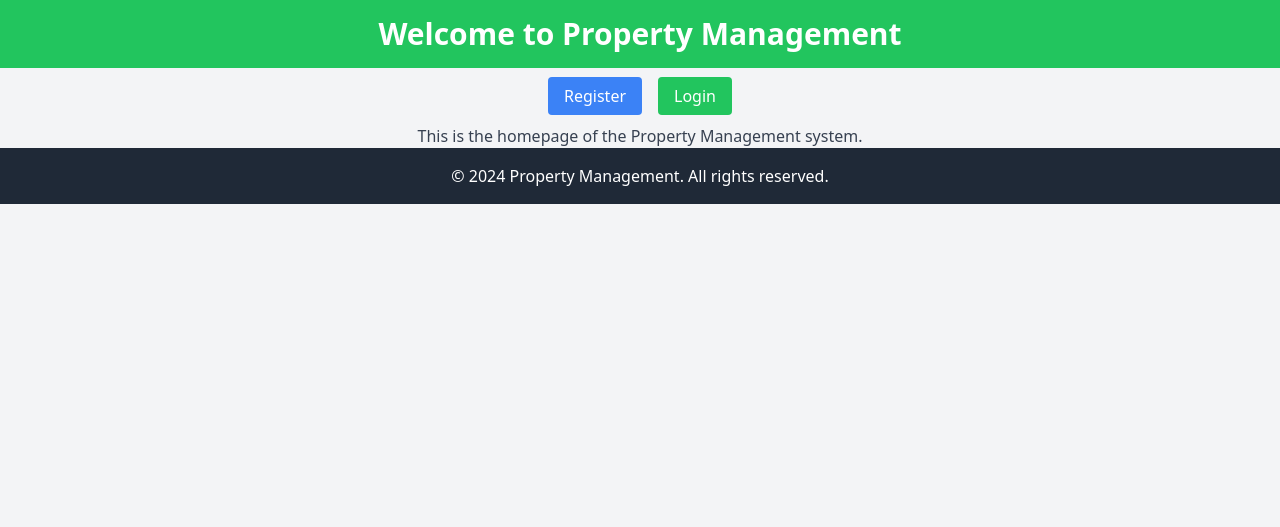
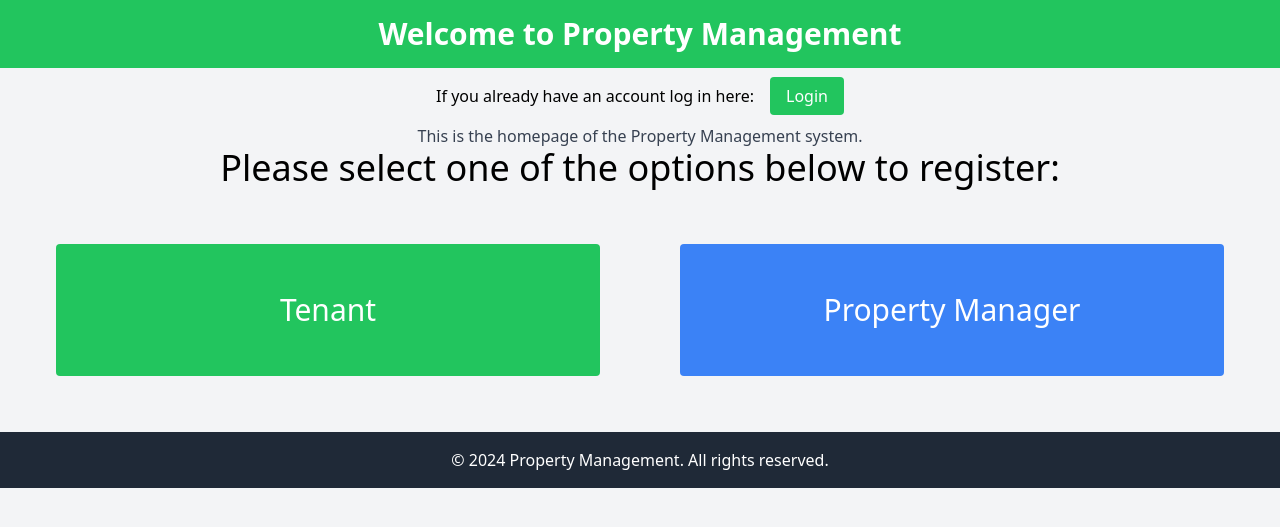
Before and after one commit to matyipeter/prop-management, a Django app: page / in a window 1280 px wide. Shown: the top 527 px of the page. Run offline with Django 5.2, Linux system fonts and the light colour scheme.

Commit message:
few new features

```diff
--- a/app/propmanagement/core/static/core/css/output.css
+++ b/app/propmanagement/core/static/core/css/output.css
@@ -592,6 +592,14 @@ video {
   position: static;
 }
 
+.m-4 {
+  margin: 1rem;
+}
+
+.m-10 {
+  margin: 2.5rem;
+}
+
 .mx-auto {
   margin-left: auto;
   margin-right: auto;
@@ -657,6 +665,10 @@ video {
 
 .h-screen {
   height: 100vh;
+}
+
+.h-64 {
+  height: 16rem;
 }
 
 .w-full {
@@ -786,12 +798,20 @@ video {
   background-color: rgb(234 179 8 / var(--tw-bg-opacity));
 }
 
+.p-2 {
+  padding: 0.5rem;
+}
+
 .p-4 {
   padding: 1rem;
 }
 
 .p-6 {
   padding: 1.5rem;
+}
+
+.p-12 {
+  padding: 3rem;
 }
 
 .px-3 {
@@ -858,6 +878,11 @@ video {
 .text-xl {
   font-size: 1.25rem;
   line-height: 1.75rem;
+}
+
+.text-4xl {
+  font-size: 2.25rem;
+  line-height: 2.5rem;
 }
 
 .font-bold {
--- a/app/propmanagement/core/templates/core/base.html
+++ b/app/propmanagement/core/templates/core/base.html
@@ -15,9 +15,9 @@
                 <a class="text-white text-2xl font-bold" href="{% url 'core:index' %}">Property Management</a>
                 <div>
                     {% if request.user|has_group:"Managers" %}
-                    <a href="{% url 'core:property_manager_profile' request.user.pk %}" class="text-white hover:underline">Profile</a>
+                    <a href="{% url 'core:profile' request.user.pk %}" class="text-white hover:underline">Profile</a>
                     {% else %}
-                    <a href="{% url 'core:tenant_profile' request.user.pk %}" class="text-white hover:underline">Profile</a>
+                    <a href="{% url 'core:profile' request.user.pk %}" class="text-white hover:underline">Profile</a>
                     {% endif %}
                     <a href="{% url 'core:logout' %}" class="text-white ml-4 hover:underline">Logout</a>
                 </div>
--- a/app/propmanagement/core/templates/core/index.html
+++ b/app/propmanagement/core/templates/core/index.html
@@ -27,10 +27,7 @@
                     <a href="{% url 'core:logout' %}" class="bg-red-500 text-white px-4 py-2 rounded hover:bg-red-700">Logout</a>
                 </li>
             {% else %}
-
-            <li>
-                <a href="{% url 'core:tenant_register' %}" class="bg-blue-500 text-white px-4 py-2 rounded hover:bg-blue-700">Register</a>
-            </li>
+            <p>If you already have an account log in here:</p>
             <li>
                 <a href="{% url 'core:login' %}" class="bg-green-500 text-white px-4 py-2 rounded hover:bg-green-700">Login</a>
             </li>
@@ -39,6 +36,15 @@
     </nav>
     <main class="text-center">
         <p class="text-gray-700">This is the homepage of the Property Management system.</p>
+        {% if request.user.is_authenticated %}
+        <p class="text-gray-700 text-3xl p-6">You are currently logged in as {{ request.user.username }}.</p>
+        {% else %}
+        <h1 class="text-4xl text-center">Please select one of the options below to register:</h1>
+        <div class="grid grid-cols-1 md:grid-cols-2 m-4">
+            <a class="bg-green-500 hover:bg-green-700 text-white text-center p-12 m-10 text-3xl rounded" href="{% url 'core:tenant_register' %}">Tenant</a>
+            <a class="bg-blue-500 hover:bg-blue-700 text-white text-center p-12 m-10 text-3xl rounded" href="{% url 'core:property_manager_register' %}">Property Manager</a>
+        </div>
+        {% endif %}
     </main>
     <footer class="bg-gray-800 text-white text-center py-4">
         <p>&copy; 2024 Property Management. All rights reserved.</p>
--- a/app/propmanagement/core/templates/core/tenant_dashboard.html
+++ b/app/propmanagement/core/templates/core/tenant_dashboard.html
@@ -12,6 +12,8 @@
                     <h3 class="text-xl font-semibold mb-2">Tenant Details</h3>
                     <p><strong>Email:</strong> {{ tenant.email }}</p>
                     <p><strong>Phone Number:</strong> {{ tenant.phone_number }}</p>
+                    <p><strong>Current rent:</strong> {{ tenant.rent }}$</p>
+                    <p><strong>Payed:</strong> {% if tenant.payment_status %}Yes{% else %}No{% endif %}</p>
                 </div>
                 <div class="bg-gray-100 p-4 rounded-lg">
                     <h3 class="text-xl font-semibold mb-2">Property Information</h3>
@@ -35,6 +37,7 @@
                             <div class="mb-4">
                                 <p><strong>Type:</strong> {{ req.typ }}</p>
                                 <p><strong>Description:</strong> {{ req.description }}</p>
+                                <p><strong>Requested by:</strong> {{ req.tenant.user.username }}</p>
                                 <hr class="my-2">
                             </div>
                         {% empty %}
--- a/app/propmanagement/core/urls.py
+++ b/app/propmanagement/core/urls.py
@@ -17,7 +17,7 @@ urlpatterns = [
     path('property/add/', views.PropertyCreateView.as_view(), name='add_property'),
     path('property/edit/<int:pk>/', views.PropertyUpdateView.as_view(), name='edit_property'),
     path('property/delete/<int:pk>/', views.PropertyDeleteView.as_view(), name='delete_property'),
-    path('profile/<int:pk>/', views.TenantProfileView.as_view(), name='tenant_profile'),
-    path('profile/<int:pk>', views.PropertyManagerProfileView.as_view(), name='property_manager_profile'),
+    path('profile/<int:pk>/', views.profile, name='profile'),
+    #path('profile/<int:pk>', views.PropertyManagerProfileView.as_view(), name='property_manager_profile'),
     path('maintanance-request/add/', views.MaintananceRequestCreateView.as_view(), name='add_maintanance_request'),
 ]
--- a/app/propmanagement/core/views.py
+++ b/app/propmanagement/core/views.py
@@ -1,5 +1,5 @@
 from django.db.models.query import QuerySet
-from django.shortcuts import render, redirect
+from django.shortcuts import render, redirect, get_object_or_404
 from django.urls import reverse_lazy
 from core.models import Property, PropertyManager, Tenant, MaintananceRequests
 from django.views.generic import CreateView, View, ListView, UpdateView, DeleteView, DetailView
@@ -8,6 +8,7 @@ from django.contrib.auth.decorators import login_required
 from django.contrib.auth import logout
 from django.contrib.auth.mixins import LoginRequiredMixin
 from django.contrib.auth.models import Group
+from django.contrib.auth.models import User
 # Create your views here.
 
 def index(request):
@@ -107,23 +108,18 @@ class PropertyDeleteView(LoginRequiredMixin, DeleteView):
     success_url = reverse_lazy('core:property_manager_dashboard')
 
 #################################################################
-
-
-class TenantProfileView(LoginRequiredMixin, ListView):
-    model = Tenant
-    template_name = 'core/tenant_profile_details.html'
-    context_object_name = 'tenant'
-
-    def get_queryset(self):
-        return Tenant.objects.get(user=self.request.user)
-
-class PropertyManagerProfileView(LoginRequiredMixin, ListView):
-    model = PropertyManager
-    template_name = 'core/property_manager_profile.html'
-    context_object_name = 'property_manager'
-
-    def get_queryset(self):
-        return PropertyManager.objects.get(user=self.request.user)
+@login_required
+def profile(request, pk):
+    user = get_object_or_404(User, pk=pk)
+    if user.groups.filter(name='Managers').exists():
+        u = PropertyManager.objects.get(user=user)
+        template = 'core/property_manager_profile.html'
+    elif user.groups.filter(name='Tenants').exists():
+        u = Tenant.objects.get(user=user)
+        template = 'core/tenant_profile_details.html'
+    else:
+        return redirect('core:login')
+    return render(request, template, {'u': u})
 
 #################################################################
 
```
Also changed, not shown: app/propmanagement/core/models.py (+5 -2 lines), app/propmanagement/core/templates/core/property_detail.html (+4 -3 lines), app/propmanagement/core/templates/core/property_manager_profile.html (+5 -5 lines), app/propmanagement/core/templates/core/tenant_profile_details.html (+5 -5 lines), app/propmanagement/core/migrations/0003_remove_property_tenant_property_tenant.py (added), app/propmanagement/core/migrations/0004_property_zip_code.py (added).
